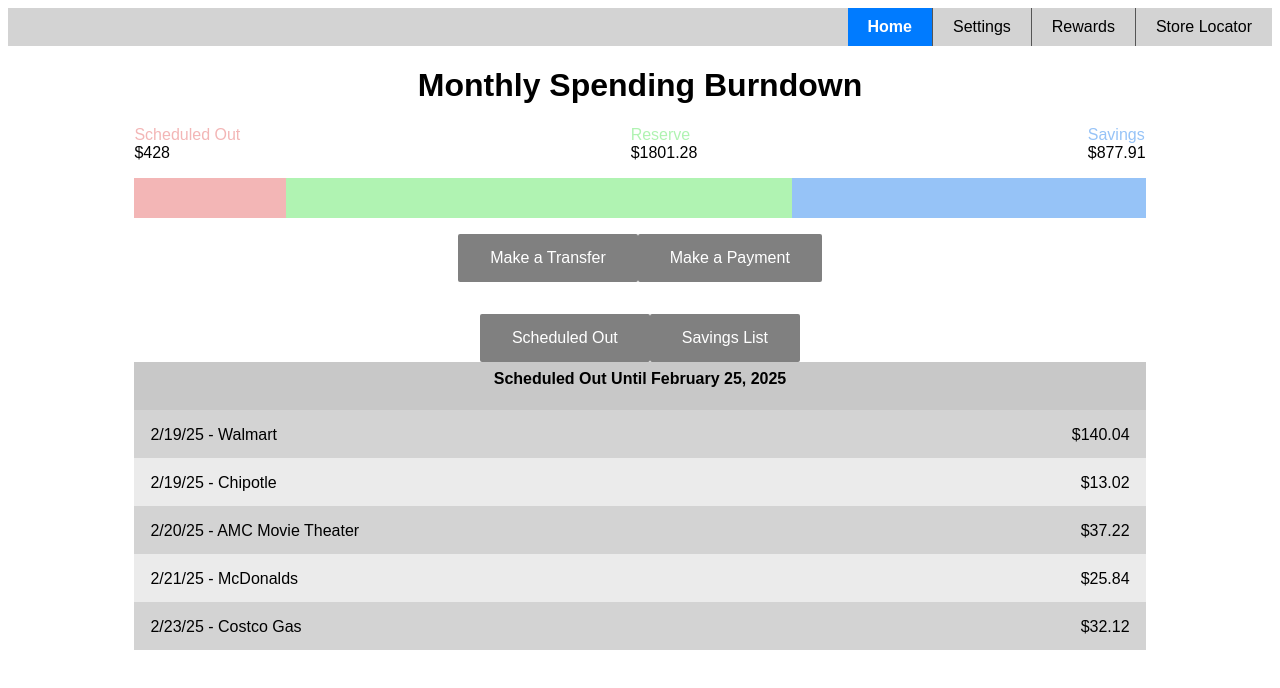
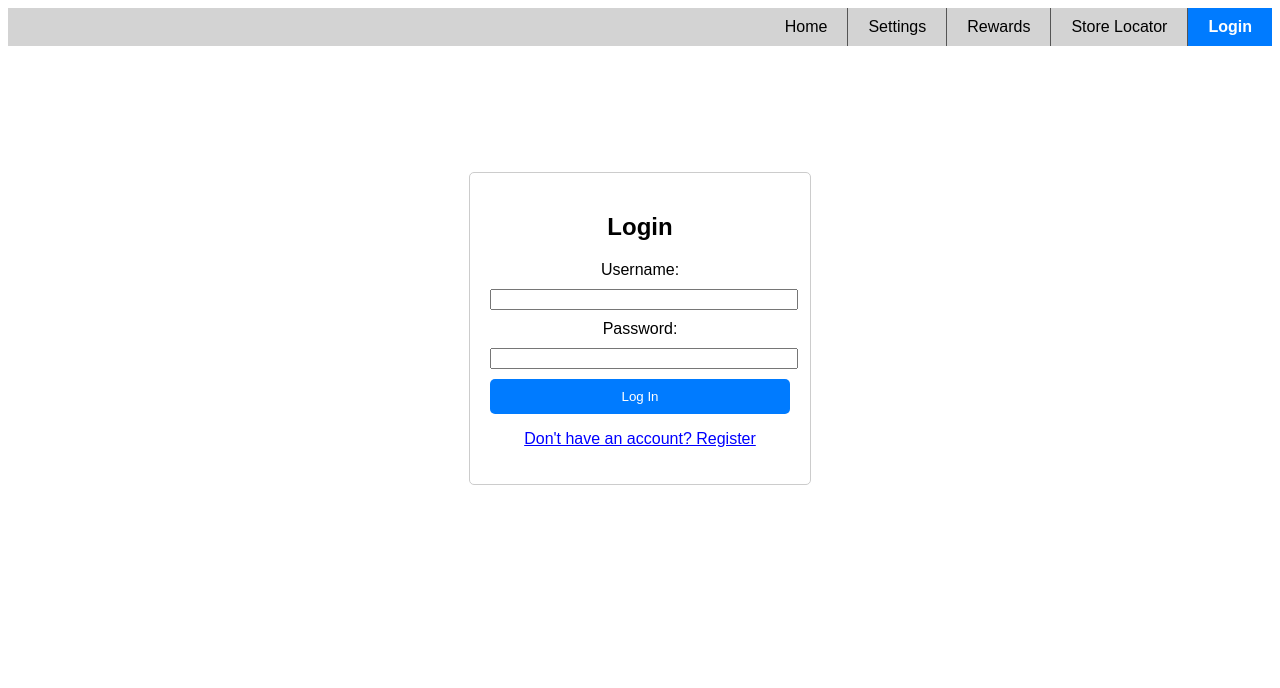
Before and after one commit to yash-joon/Team-Antic, an Angular app in the folder BankingProject/: page /auth in a window 1280 px wide. Before the commit this address led to /home. Shown: the top 688 px of the page. Built offline with nearby package versions, Linux system fonts and the light colour scheme.

Commit message:
Add login ang register

```diff
--- a/BankingProject/src/app/app-routing.module.ts
+++ b/BankingProject/src/app/app-routing.module.ts
@@ -3,8 +3,11 @@ import { RouterModule, Routes } from '@angular/router';
 import { HomePageComponent } from './home-page/home-page.component';
 import { RewardsPageComponent } from './rewardsPage/rewards-page.component';
 import { SettingsComponent } from './settings/settings.component';
+import { AuthComponent } from './auth/auth.component';
+
 const routes: Routes = [
-  { path: '', redirectTo: '/home', pathMatch: 'full' }, // Default route
+  { path: '', redirectTo: 'home', pathMatch: 'full' }, // Default route
+  { path: 'auth', component:AuthComponent },
   { path: 'home', component: HomePageComponent },
   // TODO: Connect Settings page
   { path: 'settings', component: SettingsComponent },
--- a/BankingProject/src/app/app.component.html
+++ b/BankingProject/src/app/app.component.html
@@ -3,3 +3,4 @@
 <!-- <div>TEST BANKING PROJECT</div> -->
 <!-- <app-home-page>
 <app-rewards-page> -->
+<!-- <app-auth> -->
--- a/BankingProject/src/app/app.module.ts
+++ b/BankingProject/src/app/app.module.ts
@@ -12,6 +12,7 @@ import { SettingsComponent } from './settings/settings.component';
 import { SecurityComponent } from './settings/security/security.component';
 import { PersonalDetailsComponent } from './settings/personal-details/personal-details.component';
 import { SignInPreferencesComponent } from './settings/sign-in-preferences/sign-in-preferences.component';
+import { AuthComponent } from './auth/auth.component';
 
 @NgModule({
   declarations: [
@@ -21,7 +22,8 @@ import { SignInPreferencesComponent } from './settings/sign-in-preferences/sign-
     SettingsComponent,
     SecurityComponent,
     PersonalDetailsComponent,
-    SignInPreferencesComponent
+    SignInPreferencesComponent,
+    AuthComponent
   ],
   imports: [
     BrowserModule,
--- /dev/null
+++ b/BankingProject/src/app/auth/auth.component.html
@@ -0,0 +1,24 @@
+<div class="auth-container">
+    <h2>{{ isLogin ? 'Login' : 'Register' }}</h2>
+    <form>
+      <label for="username">Username:</label>
+      <input id="username" formControlName="username" required>
+
+      <label for="password">Password:</label>
+      <input id="password" type="password" formControlName="password" required>
+
+      <div *ngIf="showOTP">
+        <label for="otp">Enter OTP:</label>
+        <input id="otp" formControlName="otp" required>
+        <button type="button">Verify OTP</button>
+      </div>
+
+      <p *ngIf="errorMessage" class="error">{{ errorMessage }}</p>
+
+      <button type="submit">{{ isLogin ? 'Log In' : 'Register' }}</button>
+    </form>
+
+    <p (click)="toggleMode()" style="cursor: pointer; color: blue; text-decoration: underline;">
+      {{ isLogin ? 'Don\'t have an account? Register' : 'Already have an account? Login' }}
+    </p>
+  </div>
--- /dev/null
+++ b/BankingProject/src/app/auth/auth.component.scss
@@ -0,0 +1,32 @@
+.auth-container {
+    width: 300px;
+    margin: 10% auto;
+    padding: 20px;
+    border: 1px solid #ccc;
+    border-radius: 5px;
+    background: white;
+    text-align: center;
+  }
+
+  label, input {
+    display: block;
+    width: 100%;
+    margin-bottom: 10px;
+  }
+
+  button {
+    width: 100%;
+    padding: 10px;
+    border: none;
+    background: #007BFF;
+    color: white;
+    border-radius: 5px;
+  }
+
+  button:hover {
+    background: #0056b3;
+  }
+
+  .error {
+    color: red;
+  }
--- /dev/null
+++ b/BankingProject/src/app/auth/auth.component.ts
@@ -0,0 +1,67 @@
+import { Component } from '@angular/core';
+import { FormBuilder, FormGroup, Validators } from '@angular/forms';
+// import { AuthService } from '../services/auth.service';
+
+@Component({
+  selector: 'app-auth',
+  templateUrl: './auth.component.html',
+  styleUrls: ['./auth.component.scss']
+})
+export class AuthComponent {
+  authForm: FormGroup;
+  isLogin = true;
+  showOTP = false;
+  errorMessage = '';
+
+  constructor(private fb: FormBuilder) {
+    this.authForm = this.fb.group({
+      username: ['', [Validators.required, Validators.minLength(3)]],
+      password: ['', [Validators.required, Validators.minLength(6)]],
+      otp: ['']
+    });
+  }
+
+  toggleMode() {
+    this.isLogin = !this.isLogin;
+    this.showOTP = false;
+    this.authForm.reset();
+    console.log(this.isLogin)
+  }
+
+  submit() {
+    // this.errorMessage = '';
+    // const { username, password } = this.authForm.value;
+
+    // if (this.isLogin) {
+    //   this.authService.login(username, password).subscribe(response => {
+    //     if (response.requires2FA) {
+    //       this.showOTP = true;
+    //     } else {
+    //       alert('Login successful! Redirecting...');
+    //     }
+    //   }, err => {
+    //     this.errorMessage = err.error.message || 'Login failed';
+    //   });
+    // } else {
+    //   this.authService.register(username, password).subscribe(response => {
+    //     alert('Registration successful! You can now log in.');
+    //     this.toggleMode();
+    //   }, err => {
+    //     this.errorMessage = err.error.message || 'Registration failed';
+    //   });
+    // }
+  }
+
+  verifyOTP() {
+    // const { username, otp } = this.authForm.value;
+    // if (!otp) {
+    //   this.errorMessage = 'OTP is required';
+    //   return;
+    // }
+    // this.authService.verifyOTP(username, otp).subscribe(response => {
+    //   alert('2FA Verified! Redirecting...');
+    // }, err => {
+    //   this.errorMessage = err.error.message || 'Invalid OTP';
+    // });
+  }
+}
--- a/BankingProject/src/app/navbar/navbar.component.html
+++ b/BankingProject/src/app/navbar/navbar.component.html
@@ -4,4 +4,5 @@
     <a routerLink="/settings" routerLinkActive="active" class="nav-tab"> Settings </a>
     <a routerLink="/rewards" routerLinkActive="active" class="nav-tab"> Rewards </a>
     <a routerLink="/locator" routerLinkActive="active" class="nav-tab"> Store Locator </a>
+    <a routerLink="/auth" routerLinkActive="active" class="nav-tab active"> Login </a>
 </div>
```
Also changed, not shown: 1 other file (tests, documents, lock files or other folders).
